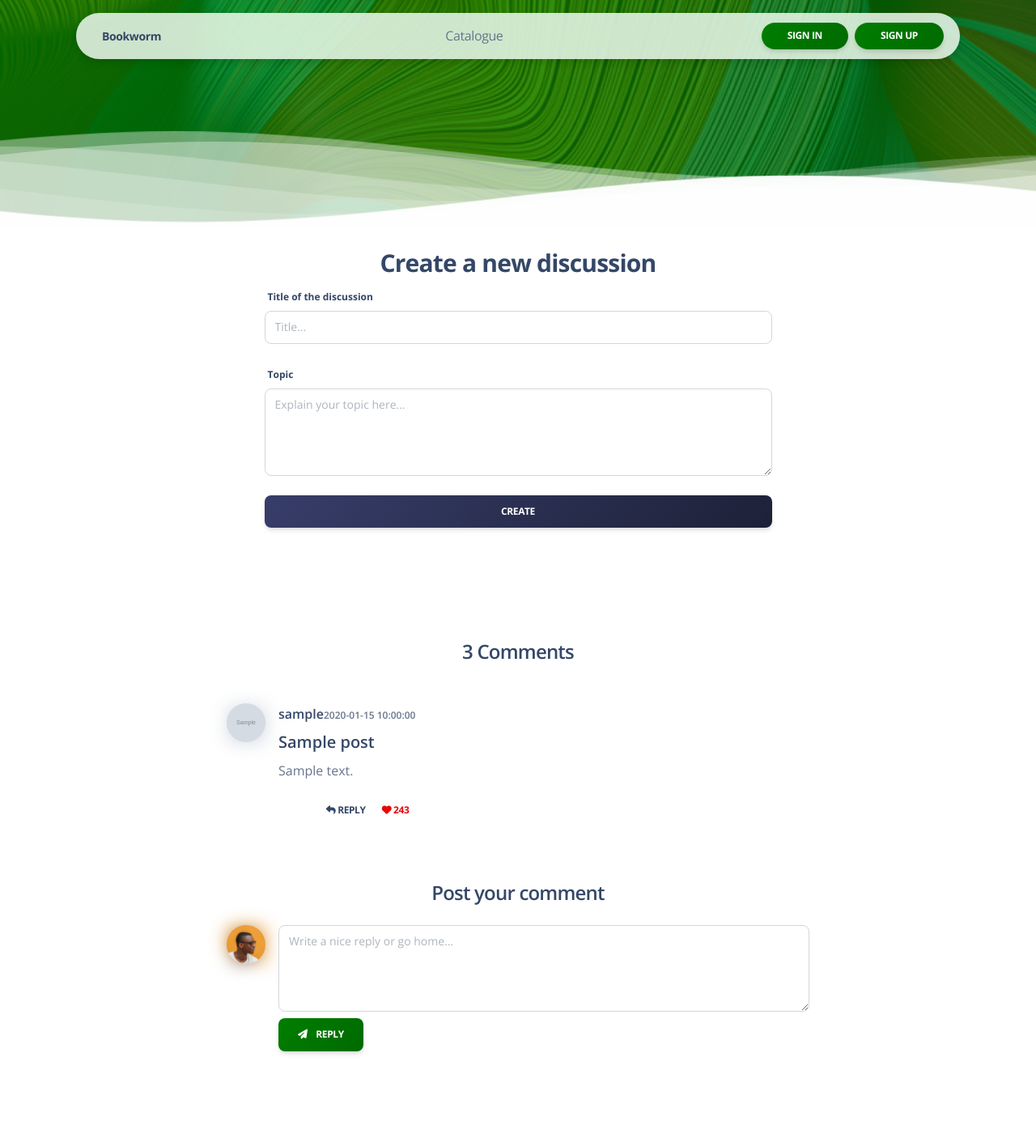
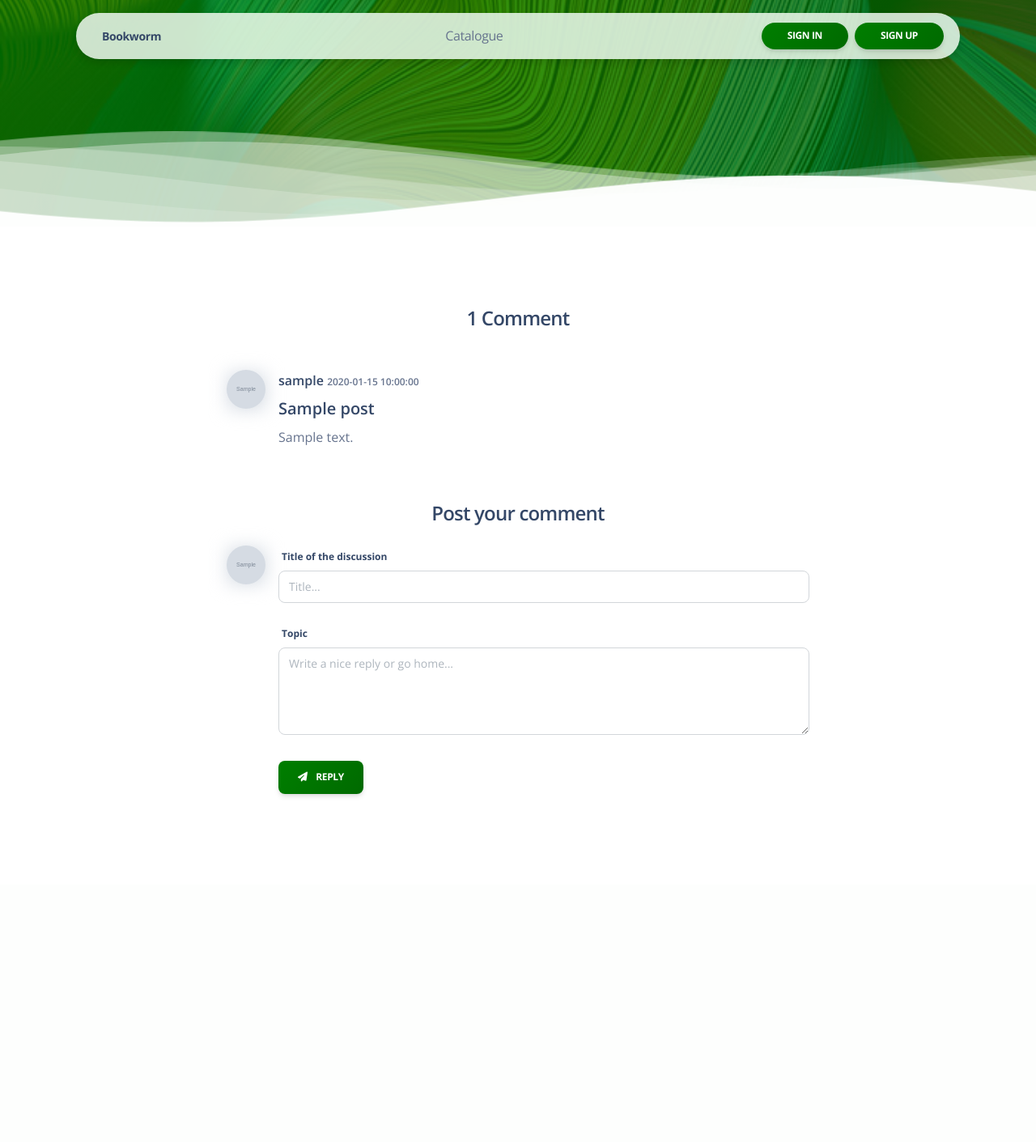
Before and after one commit to Armandls/books, a PHP site: template www/templates/posts.twig in a window 1280 px wide. Shown: the whole page at 81% size. After the commit the page ends 985 px from the top, so only its background shows below. Run offline with PHP 8.4, Linux system fonts and the light colour scheme; the template is opened without the code that fills it: most values are stand-ins (such as "Sample title", 1, 10 or a date in 2020); grey boxes marked "Sample" are stand-in pictures; some libraries are stand-ins or nearby versions.

Commit message:
actualizo posts, ahora se pueden ver todos los post disponibles, las imagenes de quien ha puesto el comentario etc. Del usuario se ve su informacion y se añade link a perfil.
TODO: Añadir cabecera con informacion del foro (titlo y descripcion original) con formato distinto a las respuestas.

Post de form no añadida su funcionalidad por ruta: api/forums/{id}/posts

```diff
--- a/www/src/Model/UserRepository.php
+++ b/www/src/Model/UserRepository.php
@@ -12,9 +12,11 @@ interface UserRepository
 
     public function findByEmail(string $email): ?User;
 
-    public function findByUsername(string $email): ?User;
+    public function findByUsername(string $username): ?User;
 
     public function updateProfilePicture(string $email, string $string): void;
 
     public function updateUsername(string $email, string $username): void;
+
+    public function findById(int $user_id): ?User;
 }
--- a/www/templates/posts.twig
+++ b/www/templates/posts.twig
@@ -71,98 +71,79 @@
         </div>
     </header>
     <!-- End Imagen de fondo -->
-    <section>
-        <div class="container py-4">
-            <div class="row">
-                <div class="col-lg-7 mx-auto d-flex justify-content-center flex-column">
-                    <h3 class="text-center">Create a new discussion</h3>
-                    <form role="form" id="FullFormBookCreation" autocomplete="off" action="{{ formAction }}" method="{{ formMethod }}">
-                        <input type="hidden" name="formType" value="fullForm">
-                        <div class="card-body">
-                            <div class="mb-4">
-                                <label>Title of the discussion</label>
-                                <div class="input-group mb-4">
-                                    <input id="title" name="title" class="form-control" placeholder="Title..." type="text" >
-                                </div>
-                                {% if formErrors['title'] %}
-                                    <p style="color: red;">{{ formErrors['title'] }}</p>
-                                {% endif %}
-                            </div>
-
-                            <div class="form-group mb-4">
-                                <label>Topic</label>
-                                <textarea id="description" name="description" class="form-control" rows="4" placeholder="Explain your topic here..."></textarea>
-                                {% if formErrors['description'] %}
-                                    <p style="color: red;">{{ formErrors['description'] }}</p>
-                                {% endif %}
-                            </div>
-                            <div class="row">
-                                <div class="col-md-12">
-                                    <button type="submit" class="btn bg-gradient-dark w-100">Create</button>
-                                </div>
-                            </div>
-                        </div>
-                    </form>
-                    {% if formErrors['forum'] %}
-                        <p style="color: red;">{{ formErrors['forum'] }}</p>
-                    {% endif %}
-                </div>
-            </div>
-        </div>
-    </section>
     <!-- -------- END CONTENT 14 w/ image cards and sticky content ------- -->
     <section class="py-7">
         <div class="container">
             <div class="row">
                 <div class="col-md-8 ms-auto me-auto">
-
-                    {% for post in posts %}
                     <div>
-                        <h4 class="text-center mb-5">3 Comments</h4>
+                        {% if posts|length > 1 %}
+                            <h4 class="text-center mb-5">{{ posts|length }} Comments</h4>
+                        {% elseif posts|length == 1 %}
+                            <h4 class="text-center mb-5">{{ posts|length }} Comment</h4>
+                        {% else %}
+                            <h4 class="text-center mb-5">No Comments yet...</h4>
+                        {% endif %}
+                        {% for post in posts %}
                         <div class="d-flex">
                             <div>
-                                <a href="javascript:;">
-                                    <div class="position-relative">
-                                        <div class="blur-shadow-avatar">
-                                            <img class="avatar rounded-circle" src="../../uploads/{{ post.getUserImage() }}" alt="...">
-                                        </div>
+                                <div class="position-relative">
+                                    <div class="blur-shadow-avatar">
+                                        <img class="avatar rounded-circle" src="../../uploads/{{ post.getUserImage() }}" alt="...">
                                     </div>
-                                </a>
+                                </div>
                             </div>
                             <div class="ms-3">
-                                <h6>{{ post.getUserName() }}<span class="text-muted text-xs">{{ post.getUpdatedAtToString() }}</span></h6>
+                                <h6>{{ post.getUserName() }} <span class="text-muted text-xs"> {{ post.getUpdatedAtToString() }}</span></h6>
                                 <h5>{{ post.getTitle() }}</h5>
                                 <p>{{ post.getContents() }}</p>
-                                <div class="ms-auto text-end">
-                                    <a href="javascript:;" class="btn text-dark px-2 btn-link" rel="tooltip" title="" data-original-title="Reply to Comment">
-                                        <i class="fa fa-reply"></i> Reply
-                                    </a>
-                                    <a href="javascript:;" class="btn text-danger px-2 btn-link">
-                                        <i class="fas fa-heart"></i> 243
-                                    </a>
-                                </div>
                             </div>
                         </div>
+                        {% endfor %}
                     </div>
-                    {% endfor %}
+
                     <h4 class="text-center mb-4 mt-5">Post your comment</h4>
                     <div class="d-flex">
                         <div>
-                            <a class="author" href="javascript:;">
+                            <a class="author" href="/profile">
                                 <div class="position-relative">
                                     <div class="blur-shadow-avatar">
-                                        <img class="avatar rounded-circle" alt="64x64" src="../../assets/img/team-2.jpg">
+                                        <img class="avatar rounded-circle" alt="64x64" src="../../{{ photo }}">
                                     </div>
                                 </div>
                             </a>
                         </div>
                         <div class="ms-3 w-100">
-                            <textarea class="form-control" placeholder="Write a nice reply or go home..." rows="4"></textarea>
-                            <div>
-                                <a href="javascript:;" class="btn bg-gradient-primary pull-end mt-2">
-                                    <i class="fa fa-send me-2"></i> Reply
-                                </a>
-                            </div>
+                            <form role="form" id="FullFormBookCreation" autocomplete="off" action="{{ formAction }}" method="{{ formMethod }}">
+                                <input type="hidden" name="formType" value="fullForm">
+                                <div class="card-body">
+                                    <div class="mb-4">
+                                        <label>Title of the discussion</label>
+                                        <div class="input-group mb-4">
+                                            <input id="title" name="title" class="form-control" placeholder="Title..." type="text" >
+                                        </div>
+                                        {% if formErrors['title'] %}
+                                            <p style="color: red;">{{ formErrors['title'] }}</p>
+                                        {% endif %}
+                                    </div>
+
+                                    <div class="form-group mb-4">
+                                        <label>Topic</label>
+                                        <textarea id="description" name="description" class="form-control" placeholder="Write a nice reply or go home..." rows="4"></textarea>
+
+                                        {% if formErrors['description'] %}
+                                            <p style="color: red;">{{ formErrors['description'] }}</p>
+                                        {% endif %}
+                                    </div>
+                                    <div class="row">
+                                        <div class="col-md-12">
+                                            <button type="submit" class="btn bg-gradient-primary pull-end mt-2">
+                                                <i class="fa fa-send me-2"></i> Reply
+                                            </button>
+                                        </div>
+                                    </div>
+                                </div>
+                            </form>
                         </div>
                     </div> <!-- end media-post -->
                 </div>
```
Also changed, not shown: www/src/Controller/PostsController.php (+45 -0 lines), www/src/Model/Post.php (+7 -2 lines), www/src/Model/Repository/MySQLUserRepository.php (+30 -0 lines).
